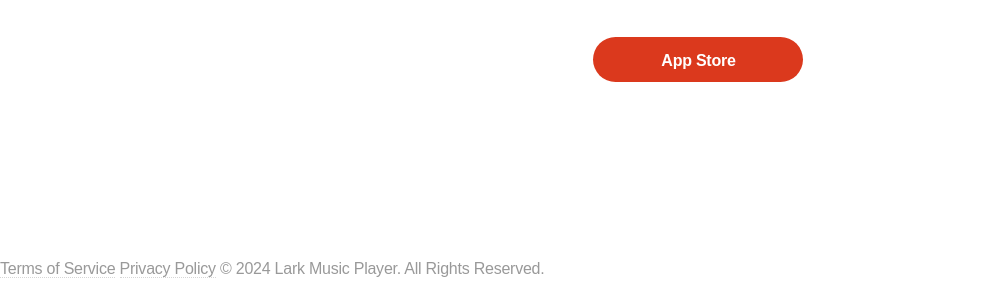
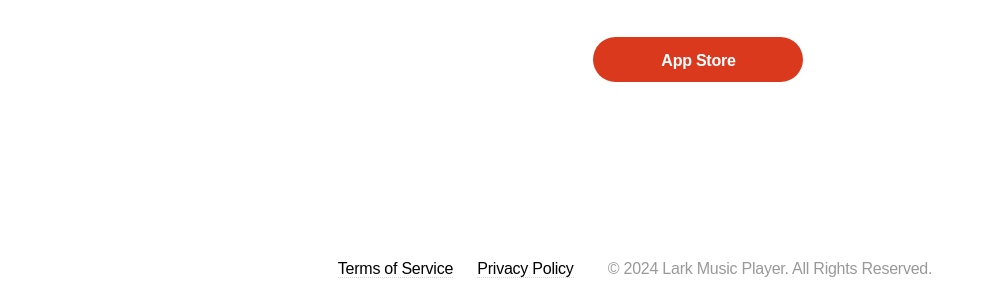
Before and after one commit to lackplayer/lackplayer.github.io, a plain HTML site: page index.html in a window 1280 px wide. Shown: the part 543-824 px from the top of the page, without its empty margins (0-990 px from the left). Drawn offline with Linux system fonts and the light colour scheme.

Commit message:
Update index.html

```diff
--- a/index.html
+++ b/index.html
@@ -5,8 +5,22 @@
     <meta http-equiv="Content-Type" content="text/html; charset=UTF-8" />
     <meta name="twitter:card" content="summary_large_image" />
     <title>
-      Music Player.
+      Lark Music Player.
     </title>
+
+    <style>
+      .policy-copyright {
+        text-align: center;
+      }
+      .policy-copyright a {
+        text-decoration: none;
+        color: black;
+      }
+      .policy-copyright span {
+        margin: 0 10px;
+      }
+    </style>
+
     <link rel="shortcut icon" href="./favicon.png" />
 
     <meta
```
